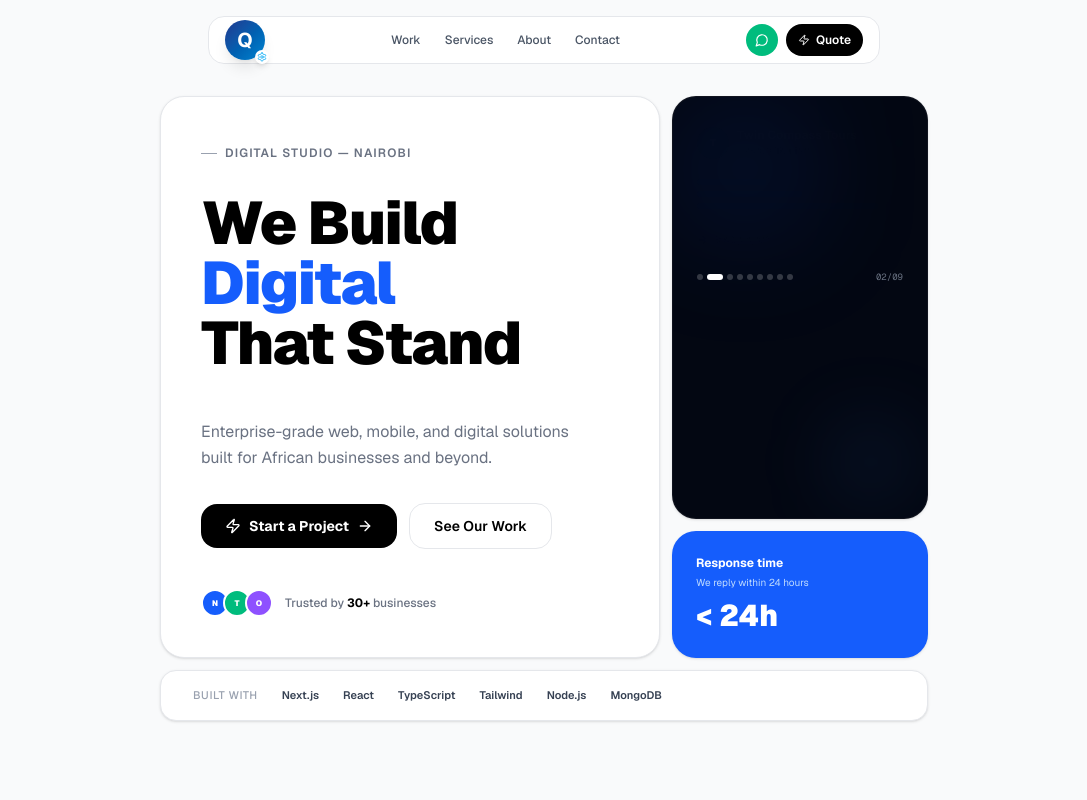
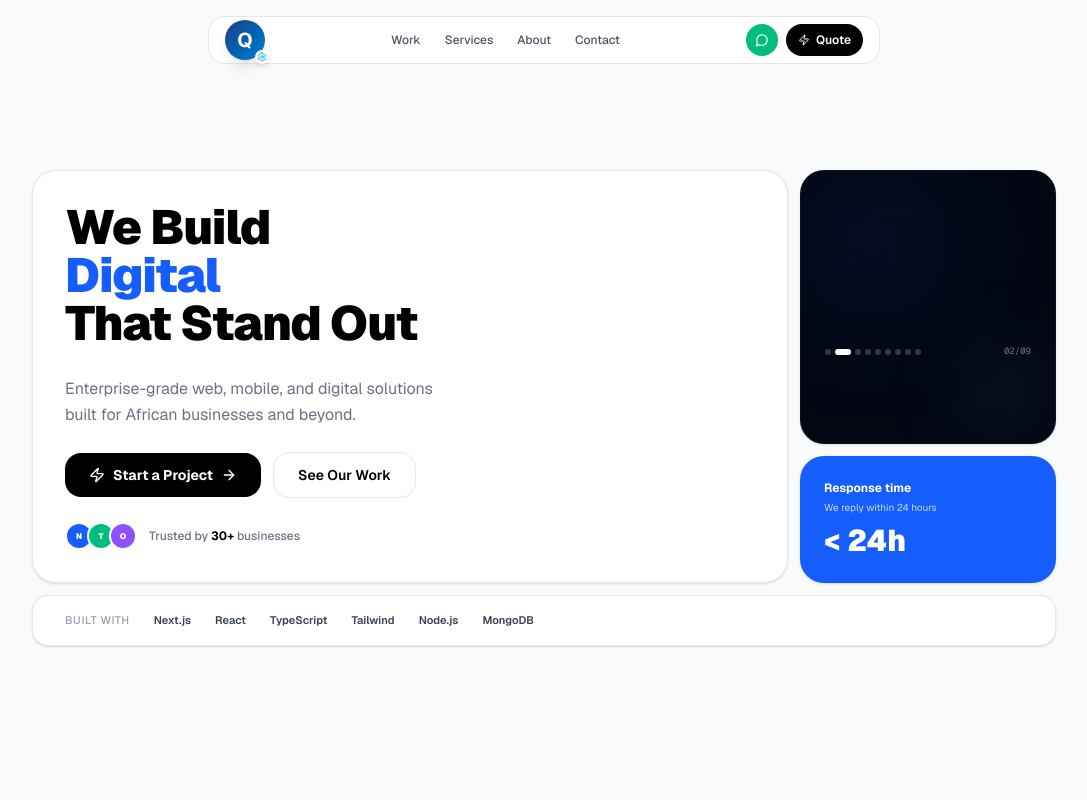
Before and after one commit to MacBarrack/qymafrique-solutions, a Next.js app: page / in a window 1280 px wide. Shown: the top 800 px of the page, without its empty margins (96-1183 px from the left). Built offline with nearby package versions, Linux system fonts and the light colour scheme.

Commit message:
fixed hero ui design

```diff
--- a/components/hero-new.tsx
+++ b/components/hero-new.tsx
@@ -53,21 +53,16 @@ export function HeroNew() {
 
   return (
     <section className="min-h-screen bg-gray-50 flex items-center pt-20 pb-16 px-4 overflow-hidden">
-      <div className="w-full max-w-3xl mx-auto">
+      <div className="w-full max-w-5xl mx-auto">
         <div className={`transition-all duration-700 ease-out ${visible ? "opacity-100 translate-y-0" : "opacity-0 translate-y-8"}`}>
 
           {/* ── TWO CARDS ── */}
           <div className="flex flex-col lg:flex-row gap-3">
 
             {/* ── CARD 1 — Hero content ── */}
-            <div className="flex-1 bg-white border border-gray-200 rounded-3xl p-8 sm:p-10 flex flex-col justify-between shadow-sm">
+            <div className="flex-1 bg-white border border-gray-200 rounded-3xl p-6 sm:p-8 flex flex-col justify-between shadow-sm">
               <div>
-                <span className="inline-flex items-center gap-2 text-xs font-semibold text-gray-500 uppercase tracking-widest mb-8">
-                  <span className="w-4 h-px bg-gray-400" />
-                  Digital Studio — Nairobi
-                </span>
-
-                <h1 className="text-5xl sm:text-6xl font-black text-black leading-[1.0] tracking-tight">
+                <h1 className="text-4xl sm:text-5xl font-black text-black leading-[1.0] tracking-tight">
                   We Build
                   <br />
                   <span className="text-blue-600">Digital</span>
@@ -91,12 +86,12 @@ export function HeroNew() {
                 </h1>
               </div>
 
-              <div className="mt-10">
-                <p className="text-base text-gray-500 max-w-sm leading-relaxed mb-8">
+              <div className="mt-6">
+                <p className="text-base text-gray-500 max-w-sm leading-relaxed mb-6">
                   Enterprise-grade web, mobile, and digital solutions built for African businesses and beyond.
                 </p>
 
-                <div className="flex flex-wrap items-center gap-3 mb-10">
+                <div className="flex flex-wrap items-center gap-3 mb-6">
                   <Link href="/quote">
                     <span className="inline-flex items-center gap-2 px-6 py-3 bg-black hover:bg-gray-900 text-white text-sm font-bold rounded-2xl transition-colors">
                       <Zap className="w-4 h-4" />
```
